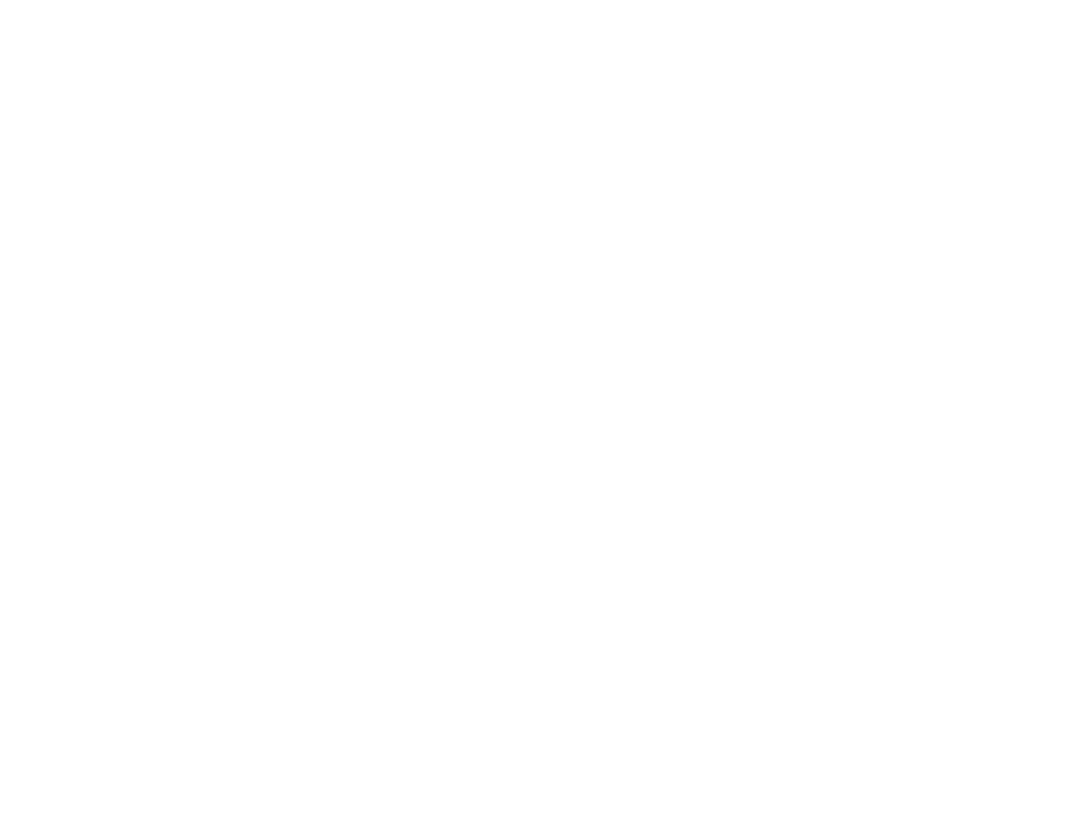
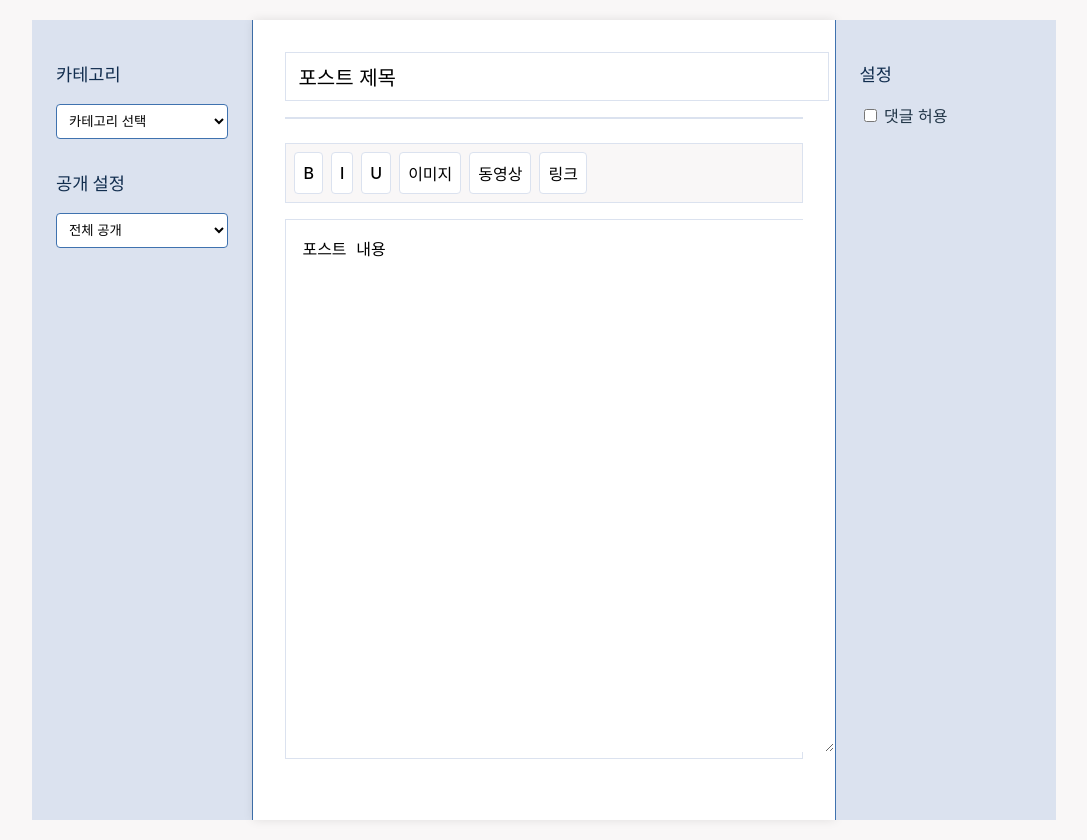
Before and after one commit to seongje00416/E_Blog_Client, a React (Vite) app: page /post/register in a window 1280 px wide. Shown: the whole page, without its empty margins (96-1183 px from the left). Before the commit the page ends 800 px from the top, so only its background shows below. Built offline with nearby package versions, Linux system fonts and the light colour scheme.

Commit message:
feat: 게시글 작성 페이지 제작

```diff
--- /dev/null
+++ b/src/pages/RegisterPostPage.tsx
@@ -0,0 +1,83 @@
+import {
+    CategorySection, CheckboxLabel, ContentTextarea,
+    CreatePostContainer, EditorWrapper,
+    LeftSidebar,
+    MainContent, RightSidebar,
+    SectionTitle,
+    Select, TitleInput, TitleSection, ToolbarSection, ToolButton,
+    PageWrapper
+} from '@/styles/Style_RegisterPage';
+
+const RegisterPostPage: React.FC = () => {
+    return (
+        <CreatePostContainer>
+            <PageWrapper>
+                <LeftSidebar>
+                    <CategorySection>
+                        <SectionTitle>카테고리</SectionTitle>
+                        <Select
+                            value={"포스트 카테고리"}
+                        >
+                            <option value="">카테고리 선택</option>
+                            <option value="daily">일상</option>
+                            <option value="tech">기술</option>
+                            <option value="travel">여행</option>
+                            <option value="food">음식</option>
+                        </Select>
+                    </CategorySection>
+
+                    <CategorySection>
+                        <SectionTitle>공개 설정</SectionTitle>
+                        <Select
+                            value={"포스트 공개여부"}
+                        >
+                            <option value="public">전체 공개</option>
+                            <option value="friends">친구 공개</option>
+                            <option value="private">비공개</option>
+                        </Select>
+                    </CategorySection>
+                </LeftSidebar>
+
+                <MainContent>
+                    <TitleSection>
+                        <TitleInput
+                            type="text"
+                            placeholder="제목을 입력하세요"
+                            value={"포스트 제목"}
+                        />
+                    </TitleSection>
+
+                    <ToolbarSection>
+                        <ToolButton>B</ToolButton>
+                        <ToolButton>I</ToolButton>
+                        <ToolButton>U</ToolButton>
+                        <ToolButton>이미지</ToolButton>
+                        <ToolButton>동영상</ToolButton>
+                        <ToolButton>링크</ToolButton>
+                    </ToolbarSection>
+
+                    <EditorWrapper>
+                        <ContentTextarea
+                            placeholder="내용을 입력하세요"
+                            value={"포스트 내용"}
+                        />
+                    </EditorWrapper>
+                </MainContent>
+
+                <RightSidebar>
+                    <CategorySection>
+                        <SectionTitle>설정</SectionTitle>
+                        <CheckboxLabel>
+                            <input
+                                type="checkbox"
+                            />
+                            {' '}댓글 허용
+                        </CheckboxLabel>
+                    </CategorySection>
+                </RightSidebar>
+            </PageWrapper>
+        </CreatePostContainer>
+    );
+};
+
+export default RegisterPostPage
--- a/src/routes/Router.tsx
+++ b/src/routes/Router.tsx
@@ -2,6 +2,7 @@
 import MainPage from '@/pages/MainPage.tsx'
 import MyPage from '@/pages/MyPage.tsx'
 import PostPage from '@/pages/PostDetailPage'
+import RegisterPostPage from '@/pages/RegisterPostPage'
 
 const Router = () => {
     return (
@@ -10,6 +11,7 @@
                 <Route path="/" element={<MainPage />} />
                 <Route path="/post/:id" element={<PostPage />} />
                 <Route path="/myPage/:id" element={<MyPage /> } />
+                <Route path="/post/register" element={<RegisterPostPage />} />
             </Routes>
         </BrowserRouter>
     )
--- a/src/styles/Style_MainPage.ts
+++ b/src/styles/Style_MainPage.ts
@@ -112,29 +112,11 @@
   text-align: center;
 `;
 
-export const ProfileImage = styled.img`
-  width: 120px;
-  height: 120px;
-  border-radius: 50%;
-  margin: 0 auto 15px;
-  border: 3px solid ${colors.mainColor_2};
-`;
-
 export const ProfileName = styled.h2`
   font-size: 18px;
   font-weight: bold;
   color: ${colors.mainColor_1};
   margin-bottom: 10px;
-`;
-
-export const ProfileStats = styled.div`
-  display: flex;
-  justify-content: space-around;
-  margin-top: 15px;
-`;
-
-export const StatItem = styled.div`
-  text-align: center;
 `;
 
 export const StatValue = styled.div`
--- /dev/null
+++ b/src/styles/Style_RegisterPage.ts
@@ -0,0 +1,117 @@
+import styled from 'styled-components';
+
+export const CreatePostContainer = styled.div`
+  display: flex;
+  width: 100vw;
+  height: 100vh;
+  background-color: #F9F7F7;
+  padding-block: 20px;
+  justify-content: center;
+`;
+
+export const PageWrapper = styled.div`
+    display: flex;
+    width: 80%;
+`
+
+export const LeftSidebar = styled.div`
+  width: 100%;
+  background-color: #DBE2EF;
+  padding: 1.5rem;
+  border-right: 1px solid #3F72AF;
+  flex: 1;
+`;
+
+export const MainContent = styled.div`
+  flex: 3;
+  width: 100%;
+  padding: 2rem;
+  background-color: white;
+  box-shadow: 0 0 10px rgba(0, 0, 0, 0.1);
+`;
+
+export const RightSidebar = styled.div`
+  width: 100%;
+  background-color: #DBE2EF;
+  padding: 1.5rem;
+  border-left: 1px solid #3F72AF;
+  flex: 1;
+`;
+
+export const CategorySection = styled.div`
+  margin-bottom: 2rem;
+`;
+
+export const SectionTitle = styled.h3`
+  color: #112D4E;
+  margin-bottom: 1rem;
+  font-size: 1.1rem;
+  font-weight: bold;
+`;
+
+export const Select = styled.select`
+  width: 100%;
+  padding: 0.5rem;
+  border: 1px solid #3F72AF;
+  border-radius: 4px;
+  background-color: white;
+`;
+
+export const TitleSection = styled.div`
+  margin-bottom: 1.5rem;
+  border-bottom: 2px solid #DBE2EF;
+  padding-bottom: 1rem;
+`;
+
+export const TitleInput = styled.input`
+  width: 100%;
+  padding: 0.75rem;
+  font-size: 1.25rem;
+  border: 1px solid #DBE2EF;
+  &:focus {
+    outline: none;
+    border-color: #3F72AF;
+  }
+`;
+
+export const EditorWrapper = styled.div`
+  border: 1px solid #DBE2EF;
+  min-height: 500px;
+`;
+
+export const ContentTextarea = styled.textarea`
+  width: 100%;
+  min-height: 500px;
+  padding: 1rem;
+  font-size: 1rem;
+  border: none;
+  resize: vertical;
+  &:focus {
+    outline: none;
+  }
+`;
+
+export const ToolbarSection = styled.div`
+  background-color: #F9F7F7;
+  border: 1px solid #DBE2EF;
+  padding: 0.5rem;
+  display: flex;
+  gap: 0.5rem;
+  margin-bottom: 1rem;
+`;
+
+export const ToolButton = styled.button`
+  padding: 0.5rem;
+  background: white;
+  border: 1px solid #DBE2EF;
+  border-radius: 4px;
+  cursor: pointer;
+  &:hover {
+    background-color: #DBE2EF;
+  }
+`;
+
+export const CheckboxLabel = styled.label`
+  display: block;
+  margin-bottom: 0.5rem;
+`;
```
